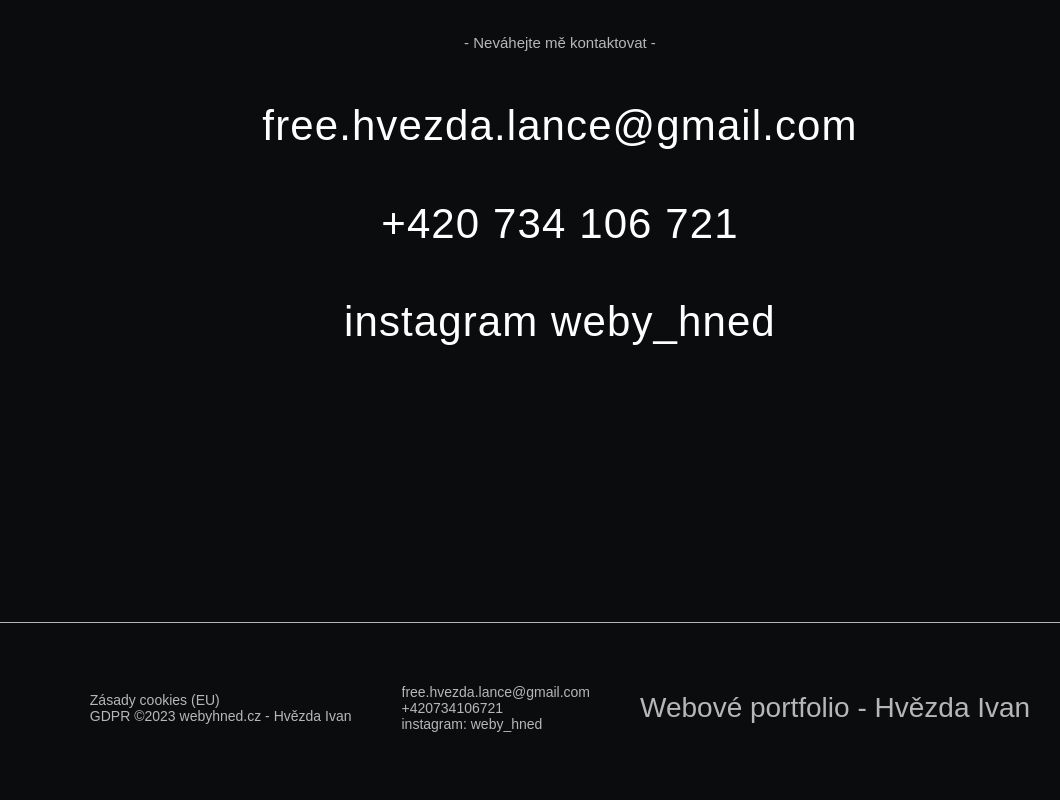
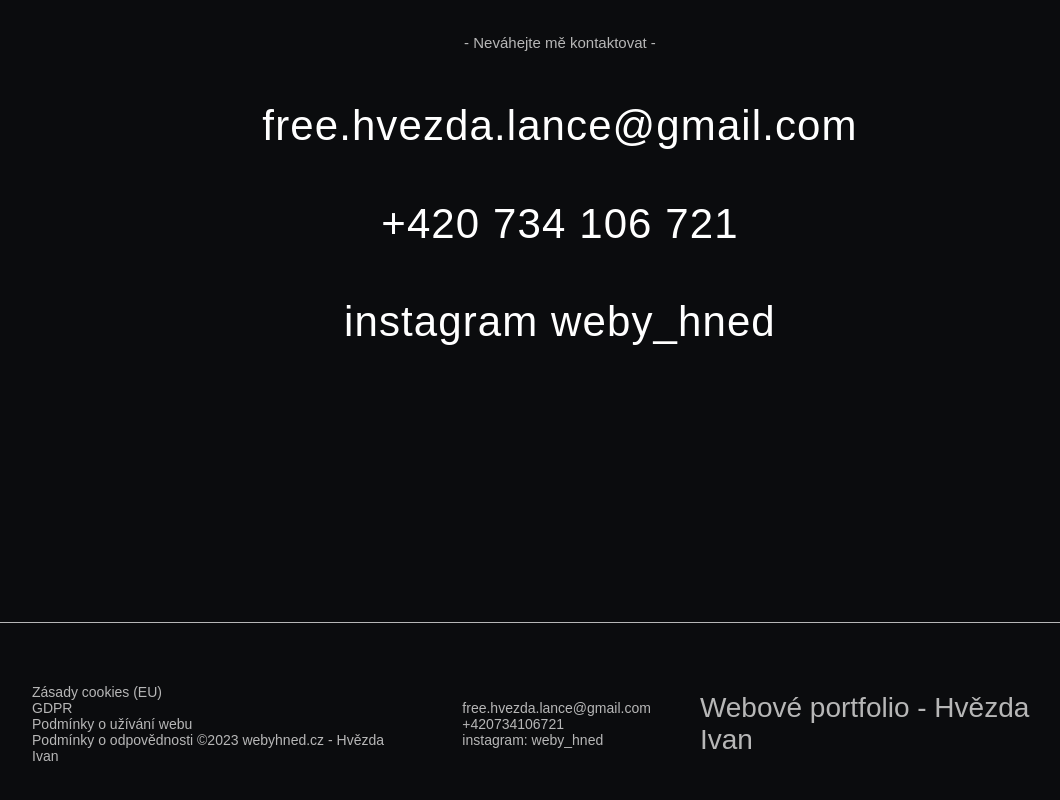
Before and after one commit to webyhned/portfolio, a plain HTML site: page index.html in a window 1280 px wide. Shown: the part 5869-6669 px from the top of the page, without its empty margins (80-1140 px from the left). Drawn offline with nearby package versions, Linux system fonts and the light colour scheme.

Commit message:
Update index.html

```diff
--- a/index.html
+++ b/index.html
@@ -121,9 +121,9 @@ Spoléháte-li se na mě, můžete očekávat vysokou profesionalitu, dodržení
                     <div class="footer-list">
                         <div class="footer__item footer__item1">
                             <div class="footer__cookies">Zásady cookies (EU)</div>
-                            <a href="gdpr.html">GDPR</a>
-                          <a href="podminkyouzivaniwebu.html"></a>
-                          <a href="podminkyoodpovednosti.html"></a>
+                            <a href="gdpr.html">GDPR</a><br>
+                          <a href="podminkyouzivaniwebu.html">Podmínky o užívání webu</a><br>
+                          <a href="podminkyoodpovednosti.html">Podmínky o odpovědnosti</a>
                             ©2023 <a href="www.webyhned.cz">webyhned.cz</a> - Hvězda Ivan
                         </div>
                         <div class="footer__item footer__item2">
```
